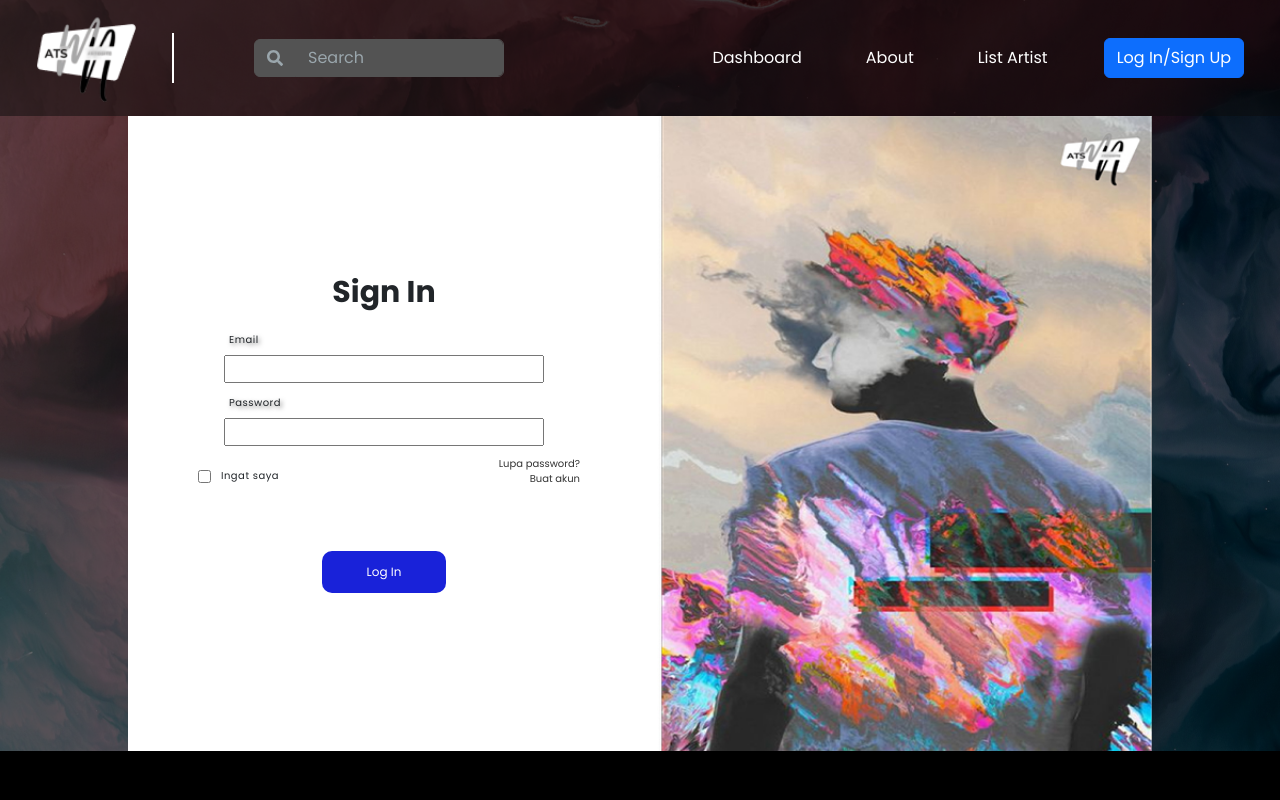
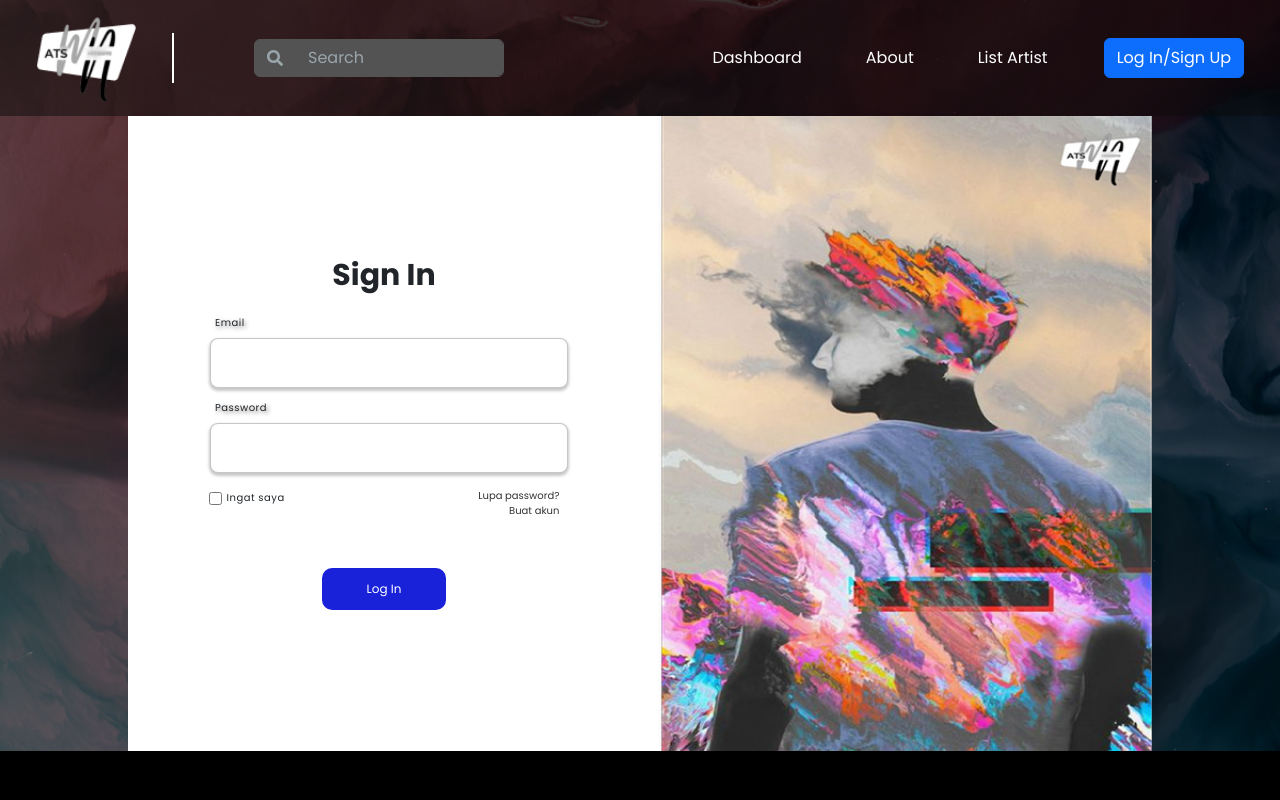
Before and after one commit to defgafriedo/EastSide_Massive_Web_D, a React (Create React App) app: page /login in a window 1280 px wide. Shown: the top 800 px of the page. Built offline with nearby package versions, Linux system fonts and the light colour scheme.

Commit message:
Update Login.jsx

```diff
--- a/src/loginSignup/Login.jsx
+++ b/src/loginSignup/Login.jsx
@@ -55,6 +55,15 @@ function SignInForm(props) {
             name="email"
             value={state.email}
             onChange={handleChange}
+            style={{
+              backgroundColor: "#ffffff",
+              border: "none",
+              padding: "12px 15px",
+              borderRadius: "8px",
+              width: "103%",
+              border: "1px solid rgba(0, 0, 0, 0.22)",
+              boxShadow: "0px 2px 3px 1px rgba(0, 0, 0, 0.22)",
+            }}
           />
 
           <p
@@ -73,11 +82,21 @@ function SignInForm(props) {
             name="password"
             value={state.password}
             onChange={handleChange}
+            style={{
+              backgroundColor: "#ffffff",
+              border: "none",
+              padding: "12px 15px",
+              borderRadius: "8px",
+              width: "103%",
+              border: "1px solid rgba(0, 0, 0, 0.22)",
+              boxShadow: "0px 2px 3px 1px rgba(0, 0, 0, 0.22)",
+            }}
           />
         </div>
+
         <div
           style={{
-            width: "100%",
+            width: "90%",
             display: "flex",
             justifyContent: "space-between",
             padding: "10px",
@@ -95,11 +114,15 @@ function SignInForm(props) {
               style={{
                 display: "flex",
                 alignItems: "center",
-                marginLeft: "10px",
               }}
             >
               <input type="checkbox" id="formBasicCheckbox" />
-              <p style={{ margin: "10px", fontSize: "10px" }}>
+              <p
+                style={{
+                  margin: "5px",
+                  fontSize: "10px",
+                }}
+              >
                 Ingat&nbsp;saya
               </p>
             </div>
@@ -110,6 +133,7 @@ function SignInForm(props) {
               display: "flex",
               flexDirection: "column",
               alignItems: "flex-end",
+              marginTop: "5px",
             }}
           >
             <a href="#">Lupa password?</a>
```
